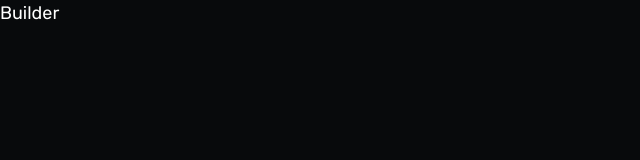
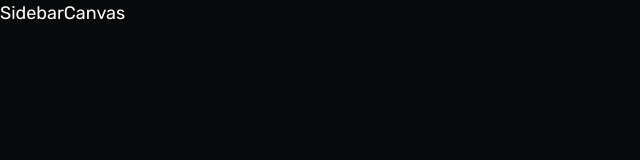
Before and after one commit to elab-development/internet-tehnologije-projekat-cmsaplikacija_2018_0436, a React (Vite) app in the folder react-domacizadatak/: page /builder in a window 1280 px wide. Shown: the top 160 px of the page, without its empty margins (0-640 px from the left). Built offline with nearby package versions, Linux system fonts and the light colour scheme.

Commit message:
Pravljenje strukture za objekte koji ce biti draggable

```diff
--- a/react-domacizadatak/src/components/Builder.jsx
+++ b/react-domacizadatak/src/components/Builder.jsx
@@ -1,9 +1,13 @@
-import React, { Component } from "react";
+import Sidebar from "./Sidebar";
+import Canvas from "./Canvas";
 
-export class Builder extends Component {
-  render() {
-    return <div>Builder</div>;
-  }
-}
+const Builder = () => {
+  return (
+    <div className="builderApp">
+      <Sidebar />
+      <Canvas />
+    </div>
+  );
+};
 
 export default Builder;
--- /dev/null
+++ b/react-domacizadatak/src/components/Canvas.jsx
@@ -0,0 +1,9 @@
+import React, { Component } from "react";
+
+export class Canvas extends Component {
+  render() {
+    return <div>Canvas</div>;
+  }
+}
+
+export default Canvas;
--- /dev/null
+++ b/react-domacizadatak/src/components/Sidebar.jsx
@@ -0,0 +1,9 @@
+import React, { Component } from "react";
+
+export class Sidebar extends Component {
+  render() {
+    return <div>Sidebar</div>;
+  }
+}
+
+export default Sidebar;
--- /dev/null
+++ b/react-domacizadatak/src/components/components/SideBar/Sidebar.jsx
@@ -0,0 +1,9 @@
+import React, { Component } from "react";
+
+export class Sidebar extends Component {
+  render() {
+    return <div>Sidebar</div>;
+  }
+}
+
+export default Sidebar;
```
Also changed, not shown: react-domacizadatak/src/components/components/Card/Card.jsx (added, +9 -0 lines), react-domacizadatak/src/components/components/FeatureSection/FeatureSection.jsx (added, +9 -0 lines), react-domacizadatak/src/components/components/Footer/Footer.jsx (added, +9 -0 lines), react-domacizadatak/src/components/components/Heading/Heading.jsx (added, +9 -0 lines), react-domacizadatak/src/components/components/HeroSection/Hero.jsx (added, +9 -0 lines), react-domacizadatak/src/components/components/Navbar/Navbar.jsx (added, +9 -0 lines).
